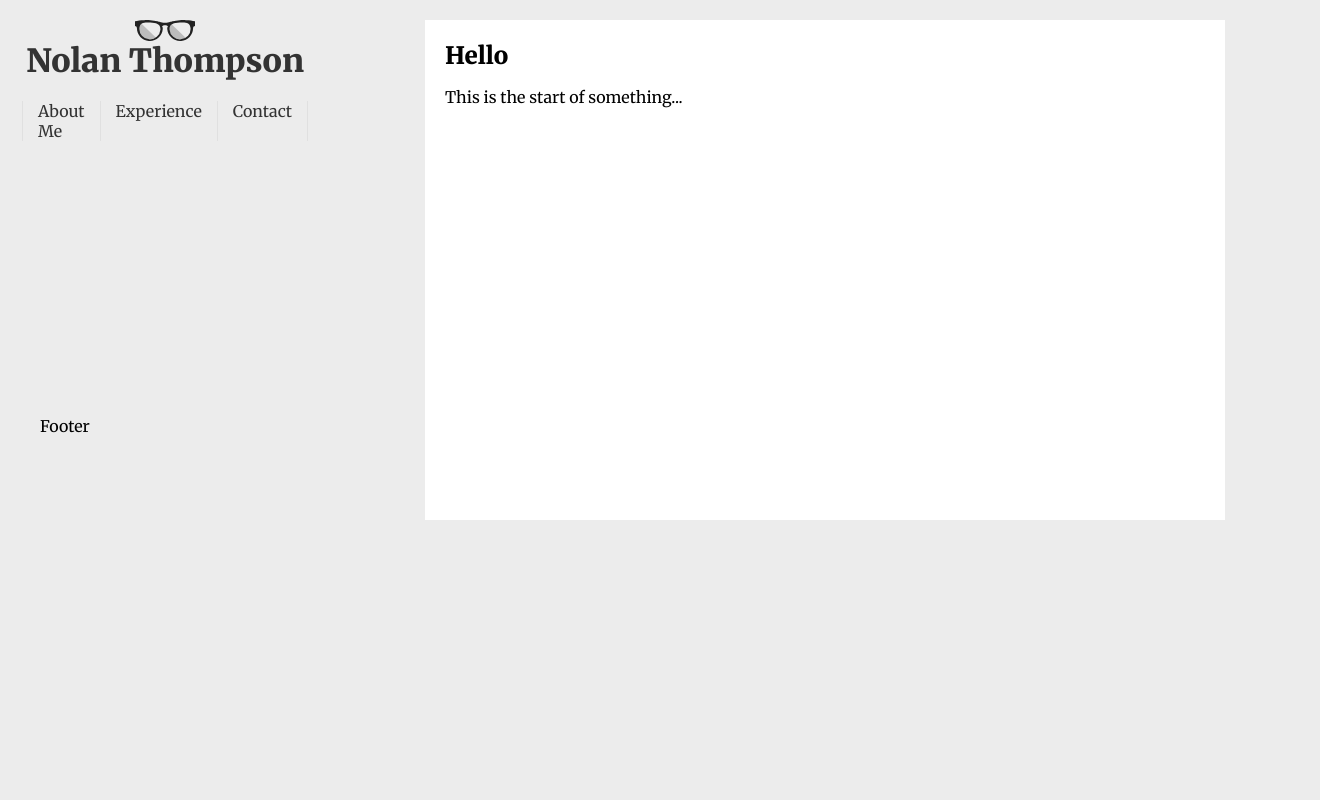
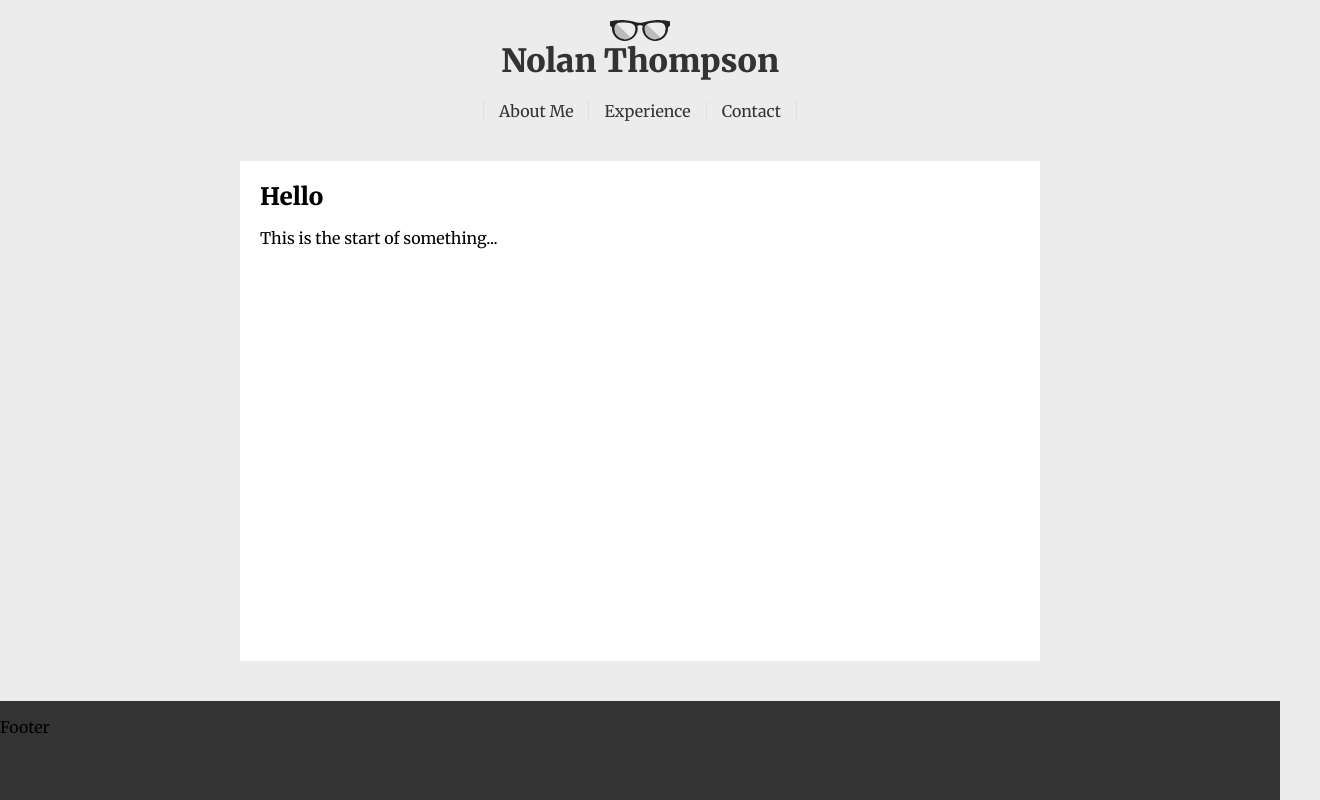
Before and after one commit to r3dscar3/React-Portfolio, a React app: page / in a window 1280 px wide. Shown: the top 800 px of the page, 1320 px wide, since content can reach past the window. Built offline with nearby package versions, Linux system fonts and the light colour scheme.

Commit message:
reverting to styles commit

```diff
--- a/src/styles/app.scss
+++ b/src/styles/app.scss
@@ -19,7 +19,9 @@ body {
 #root {
 	position: relative;
 	margin: 0;
-	padding: 0 40px;
+	padding: 0;
+	width: 100%;
+	height: 100%;
 }
 
 h1,
@@ -41,26 +43,20 @@ a {
 }
 
 #wrapper {
-	display: grid;
-	width: 100vw;
-	height: 100vh;
-	grid: 2fr 1fr / 250px 1fr;
-	grid-column-gap: 40px;
+	width: 100%;
+	height: 100%;
 }
 
-header {
-	grid-area: 1 / 1 / 3 / 1;
+header,
+footer {
+	width: 100%;
 }
 
 .main-section {
-	grid-area: 1 / 2 / 3 / 3;
+	background-color: #fff;
 	flex: 1;
 	display: flex;
 	flex-direction: column;
-}
-
-.content {
-	background-color: #fff;
 	width: 100%;
 	max-width: 800px;
 	margin: 20px auto;
@@ -68,5 +64,7 @@ header {
 }
 
 footer {
-	grid-area: 2 / 1 / 3 / 2;
+	min-height: 200px;
+	background-color: #333;
+	margin-top: 40px;
 }
--- a/src/views/components/header/styles.scss
+++ b/src/views/components/header/styles.scss
@@ -1,6 +1,7 @@
 @import '../../../styles/includes/_sass-includes';
 
 .header {
+	width: 100%;
 	display: flex;
 	align-items: center;
 	justify-content: center;
--- a/src/views/pages/home/styles.scss
+++ b/src/views/pages/home/styles.scss
@@ -1,6 +1,7 @@
 @import '../../../styles/includes/_sass-includes';
 
 .home-page {
+		width: 100%;
 		display: flex;
 		flex-direction: column;
 		padding: 20px;
```
